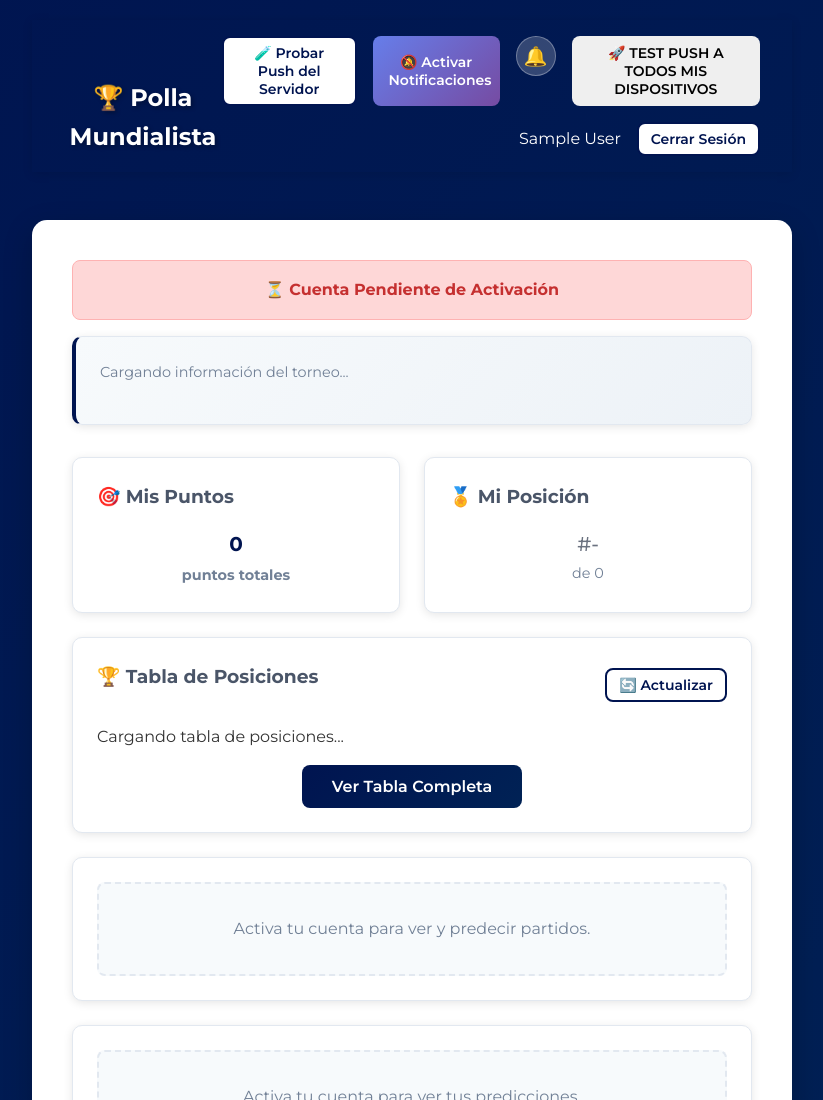
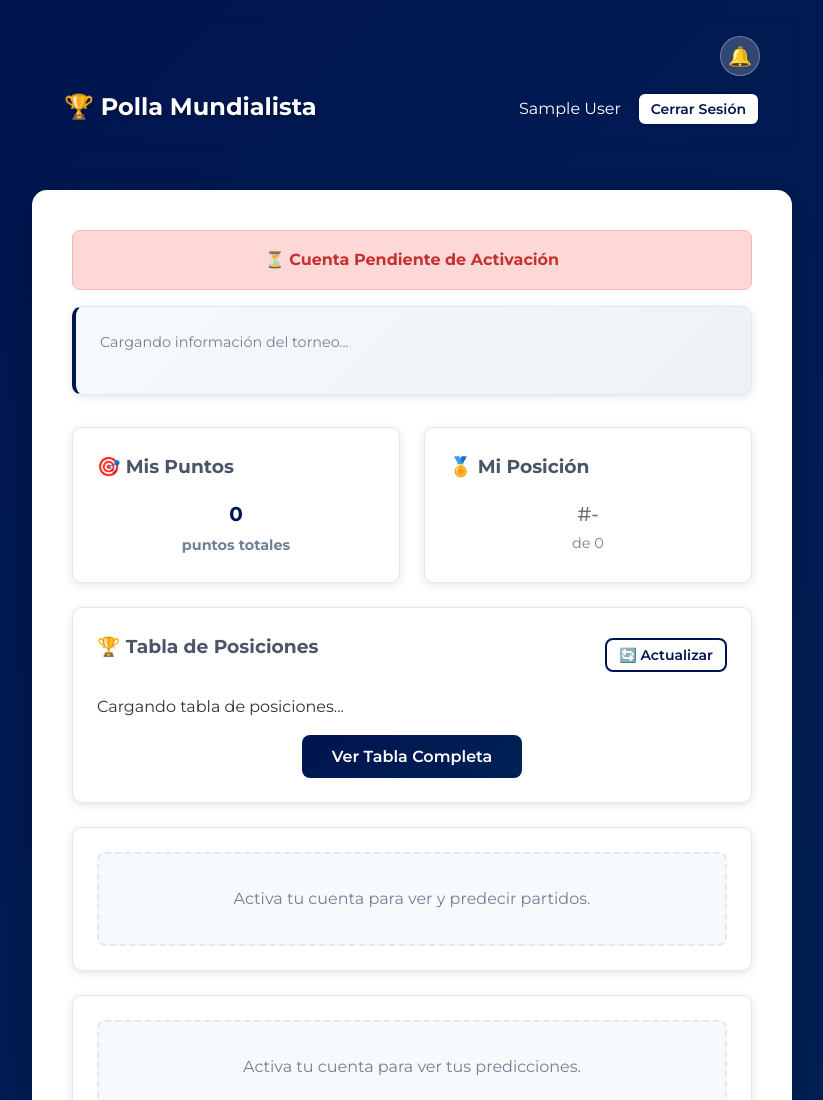
Before and after one commit to andresjgl/polla-mundialista, a website: page public/dashboard.html in a window 1280 px wide. Shown: the top 1100 px of the page, without its empty margins (228-1051 px from the left). Drawn offline with Linux system fonts and the light colour scheme; sample sign-in values are in the browser's storage.

Commit message:
Quitando botones de prueba

```diff
--- a/public/dashboard.html
+++ b/public/dashboard.html
@@ -26,20 +26,9 @@
                 </div>
                 <div class="header-right">
                     <div class="notifications-container">
-                        <!-- Botón temporal para pruebas -->
-                        <button onclick="testPushFromServer()" class="btn btn-secondary btn-small">
-                            🧪 Probar Push del Servidor
-                        </button>
-                        <!-- Botón para activar notificaciones push -->
-                        <button id="enableNotifications" class="btn btn-primary btn-small" onclick="enablePushNotifications()">
-                            🔕 Activar Notificaciones
-                        </button>
                         <button class="notifications-btn" onclick="toggleNotifications()">
                             🔔
                             <span class="notifications-badge" id="notificationsBadge" style="display: none;">0</span>
-                        </button>
-                        <button onclick="sendTestPush()" class="btn btn-warning btn-small">
-                            🚀 TEST PUSH A TODOS MIS DISPOSITIVOS
                         </button>
                         <!-- Agregar en el header-right, después del botón de notificaciones -->
                         <button id="installButton" class="btn btn-primary btn-small" style="display: none;" onclick="installPWA()">
```
